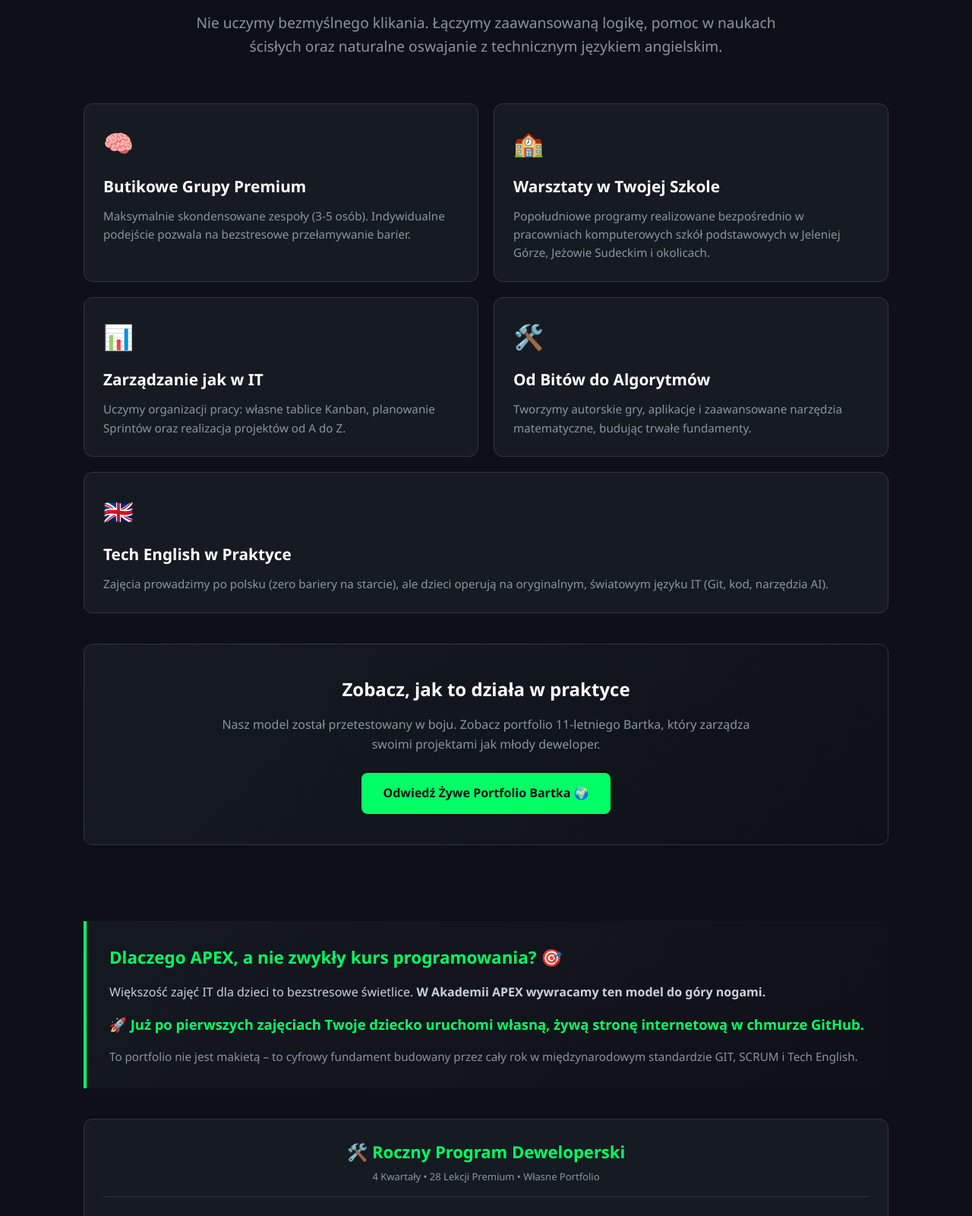
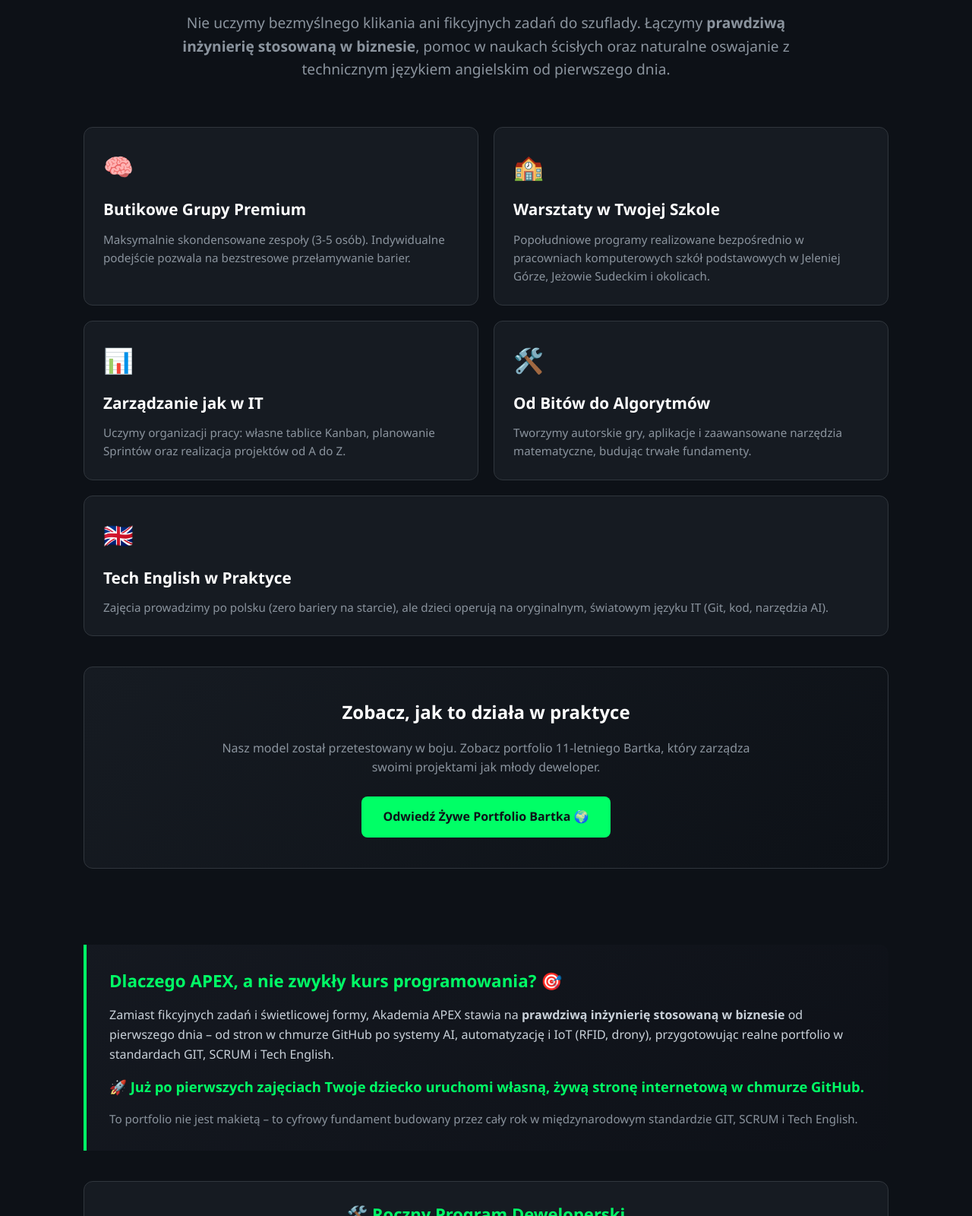
Before and after one commit to WojciechCzyzyk/sarenka, a plain HTML site: page index.html in a window 1280 px wide. Shown: the part 557-2157 px from the top of the page at 76% size. Drawn offline with Linux system fonts and the light colour scheme.

Commit message:
Revise educational content for clarity and impact
Updated the content to emphasize real engineering and practical applications in programming education.

```diff
--- a/index.html
+++ b/index.html
@@ -30,7 +30,9 @@
         <div class="badge">📍 JELENIA GÓRA & JEŻÓW SUDECKI • WKRÓTCE START</div>
 
         <h1>Prawdziwa Inżynieria Oprogramowania dla Najmłodszych</h1>
-        <p class="lead">Nie uczymy bezmyślnego klikania. Łączymy zaawansowaną logikę, pomoc w naukach ścisłych oraz naturalne oswajanie z technicznym językiem angielskim.</p>
+        <p class="lead">  Nie uczymy bezmyślnego klikania ani fikcyjnych zadań do szuflady. Łączymy <strong>prawdziwą inżynierię stosowaną w biznesie</strong>, pomoc w naukach ścisłych oraz naturalne oswajanie z technicznym językiem angielskim od pierwszego dnia.
+  </p>
+
     </section>
 
         <section class="grid">
@@ -71,7 +73,7 @@
     <section id="program-edukacyjny">
         <div class="marketing-intro">
             <h3>Dlaczego APEX, a nie zwykły kurs programowania? 🎯</h3>
-            <p>Większość zajęć IT dla dzieci to bezstresowe świetlice. <strong>W Akademii APEX wywracamy ten model do góry nogami.</strong></p>
+            <p>Zamiast fikcyjnych zadań i świetlicowej formy, Akademia APEX stawia na <strong>prawdziwą inżynierię stosowaną w biznesie</strong> od pierwszego dnia – od stron w chmurze GitHub po systemy AI, automatyzację i IoT (RFID, drony), przygotowując realne portfolio w standardach GIT, SCRUM i Tech English.</p>
             <p class="highlight-text">🚀 Już po pierwszych zajęciach Twoje dziecko uruchomi własną, żywą stronę internetową w chmurze GitHub.</p>
             <p class="muted-text">To portfolio nie jest makietą – to cyfrowy fundament budowany przez cały rok w międzynarodowym standardzie GIT, SCRUM i Tech English.</p>
         </div>
```
